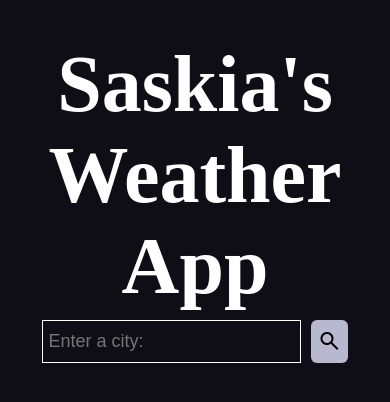
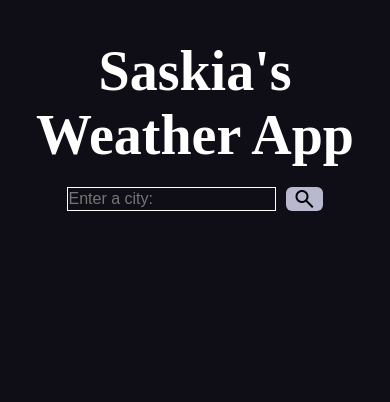
Before and after one commit to saskiabt/react-weather-app2, a React (Create React App) app: page / in a window 390 px wide. Shown: the top 402 px of the page. Built offline with nearby package versions, Linux system fonts and the light colour scheme; a web font is replaced by a local one.

Commit message:
add mobile styling

```diff
--- a/src/styles.css
+++ b/src/styles.css
@@ -159,4 +159,27 @@ input {
   display: flex;
   flex-direction: row;
   justify-content: flex-end;
+}
+
+@media screen and (max-width: 400px) {
+  .card {
+    display: flex;
+    flex-direction: column;
+    width: 100vw;
+    height: 100vh;
+    border-radius: 2px;
+    padding-top: 50px;
+  }
+  input {
+    padding: 0;
+    font-size: medium;
+  }
+  .title {
+    padding-left: 5vmin;
+    padding-right: 5vmin;
+    font-size: 3.5em;
+  }
+  .content {
+    gap: 5vmin;
+  }
 }/*# sourceMappingURL=styles.css.map */
--- a/src/styles.scss
+++ b/src/styles.scss
@@ -156,3 +156,29 @@ input {
   flex-direction: row;
   justify-content: flex-end;
 }
+
+@media screen and (max-width: 400px) {
+  .card {
+    display: flex;
+    flex-direction: column;
+    width: 100vw;
+    height: 100vh;
+    border-radius: 2px;
+    padding-top: 50px;
+  }
+
+  input {
+    padding: 0;
+    font-size: medium;
+  }
+
+  .title {
+    padding-left: 5vmin;
+    padding-right: 5vmin;
+    font-size: 3.5em;
+  }
+
+  .content {
+    gap: 5vmin;
+  }
+}
```
Also changed, not shown: 1 other file (tests, documents, lock files or other folders).
